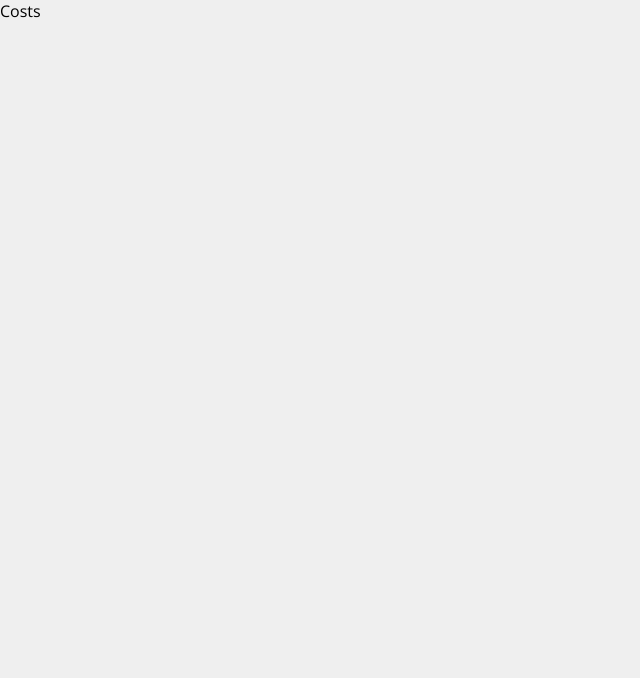
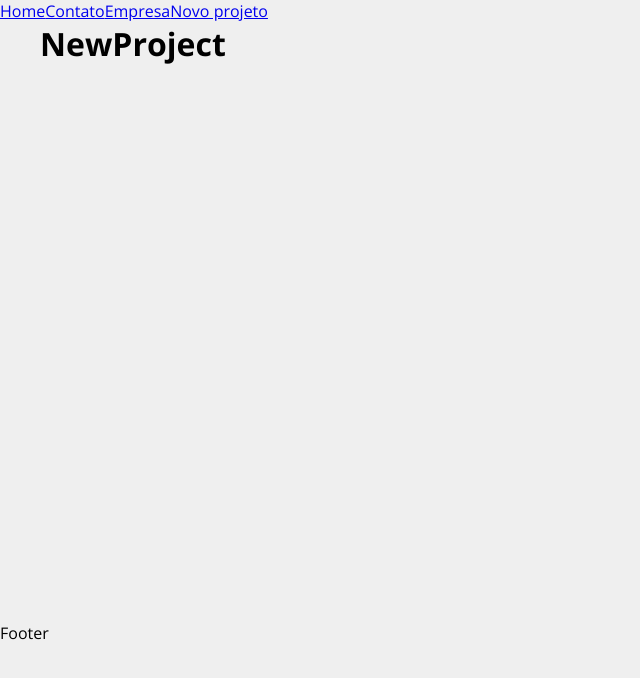
Before and after one commit to Thiago255/projeto-react-costs, a React (Create React App) app: page /newproject in a window 1280 px wide. Shown: the top 678 px of the page, without its empty margins (0-640 px from the left). Built offline with nearby package versions, Linux system fonts and the light colour scheme.

Commit message:
Estruturando o projeto

```diff
--- a/src/App.js
+++ b/src/App.js
@@ -1,7 +1,31 @@
+import { BrowserRouter as Router, Routes, Route, Link} from "react-router-dom";
+import Home from "./components/pages/Home";
+import Company from "./components/pages/Company";
+import Contact from "./components/pages/Contact";
+import NewProject from "./components/pages/NewProject";
+
+import Container from "./components/layout/Container";
+
 function App() {
   return (
     <div className="App">
-      <p>Costs</p>
+      <Router>
+        <div>
+          <Link to="/">Home</Link>
+          <Link to="/contact">Contato</Link>
+          <Link to="/company">Empresa</Link>
+          <Link to="/newproject">Novo projeto</Link>
+        </div>
+        <Container customClass="min-height">
+          <Routes>
+              <Route exact path="/" element={<Home/>}/>
+              <Route exact path="/contact" element={<Contact/>}/>
+              <Route exact path="/company" element={<Company/>}/>
+              <Route exact path="/newproject" element={<NewProject/>}/>
+          </Routes>
+        </Container>
+        <p>Footer</p>
+      </Router>
     </div>
   );
 }
--- /dev/null
+++ b/src/components/layout/Container.js
@@ -0,0 +1,11 @@
+import styles from './Container.module.css'
+
+function Container(props) {
+    return(
+        <div className={`${styles.container} ${styles[props.customClass]}`}>
+            {props.children}
+        </div>
+    )
+}
+
+export default Container
--- /dev/null
+++ b/src/components/layout/Container.module.css
@@ -0,0 +1,20 @@
+.container{
+    width: 1200px;
+    display:flex;
+    justify-content: space-between;
+    margin: 0 auto;
+    flex-wrap: wrap;
+}
+
+.min-height {
+    min-height: 75vh;
+}
+
+.start {
+    justify-content: flex-start;
+}
+
+.column {
+    flex-direction: column;
+    justify-content: flex-start;
+}
--- /dev/null
+++ b/src/components/pages/Company.js
@@ -0,0 +1,5 @@
+function Company() {
+    return <h1>Company</h1>
+}
+
+export default Company
--- /dev/null
+++ b/src/components/pages/Contact.js
@@ -0,0 +1,5 @@
+function Contact() {
+    return <h1>Contact</h1>
+}
+
+export default Contact
--- /dev/null
+++ b/src/components/pages/Home.js
@@ -0,0 +1,5 @@
+function Home() {
+    return <h1>Home</h1>
+}
+
+export default Home
--- /dev/null
+++ b/src/components/pages/NewProject.js
@@ -0,0 +1,5 @@
+function NewProject() {
+    return <h1>NewProject</h1>
+}
+
+export default NewProject
```
